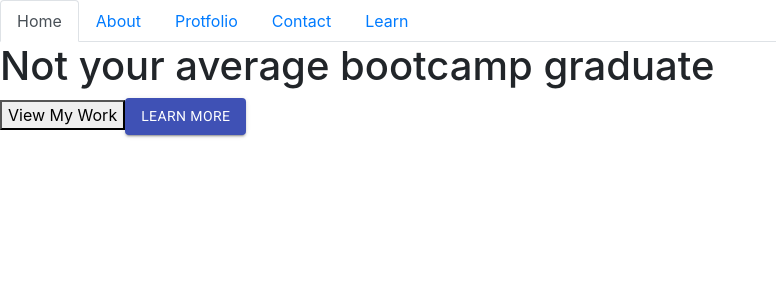
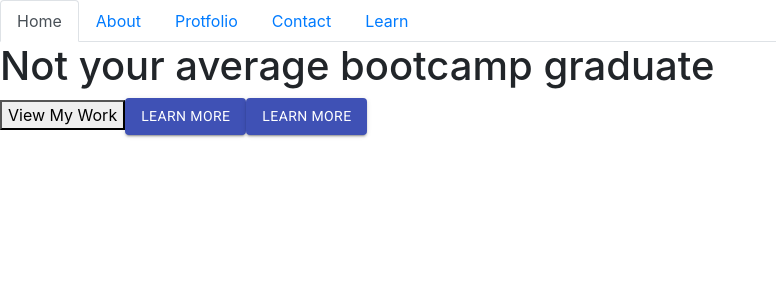
Before and after one commit to truittj/React-Portfolio, a React (Create React App) app: page / in a window 1280 px wide. Shown: the top 300 px of the page, without its empty margins (0-776 px from the left). Built offline with nearby package versions, Linux system fonts and the light colour scheme.

Commit message:
Added another BTN to the home page for a test to push to gh-pages

```diff
--- a/src/components/pages/Home.js
+++ b/src/components/pages/Home.js
@@ -9,6 +9,7 @@ function Home() {
       <h1>Not your average bootcamp graduate</h1>
       <button type="button">View My Work</button>
       <Btn />
+      <Btn />
       {/* <div className={classes.root}>{"This div's text looks like that of a button."}</div> */}
     </div>
   );
```
